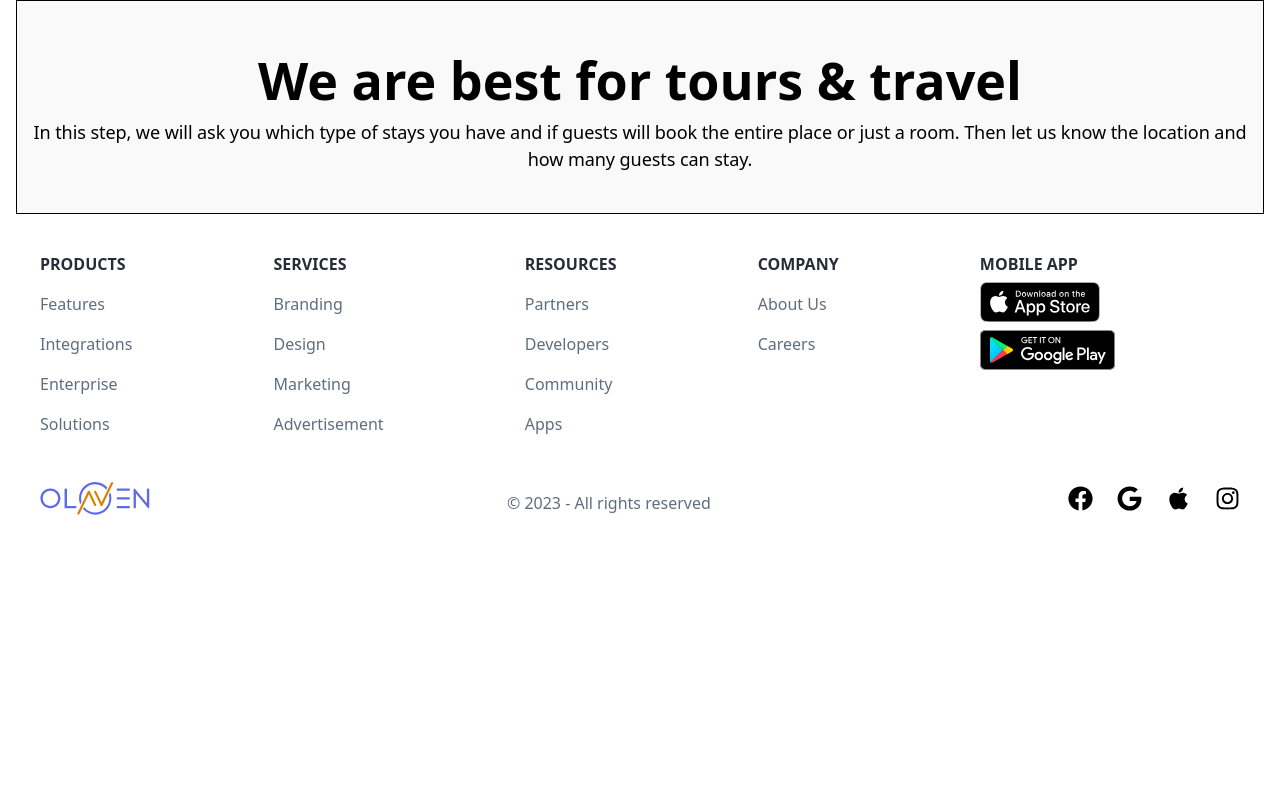
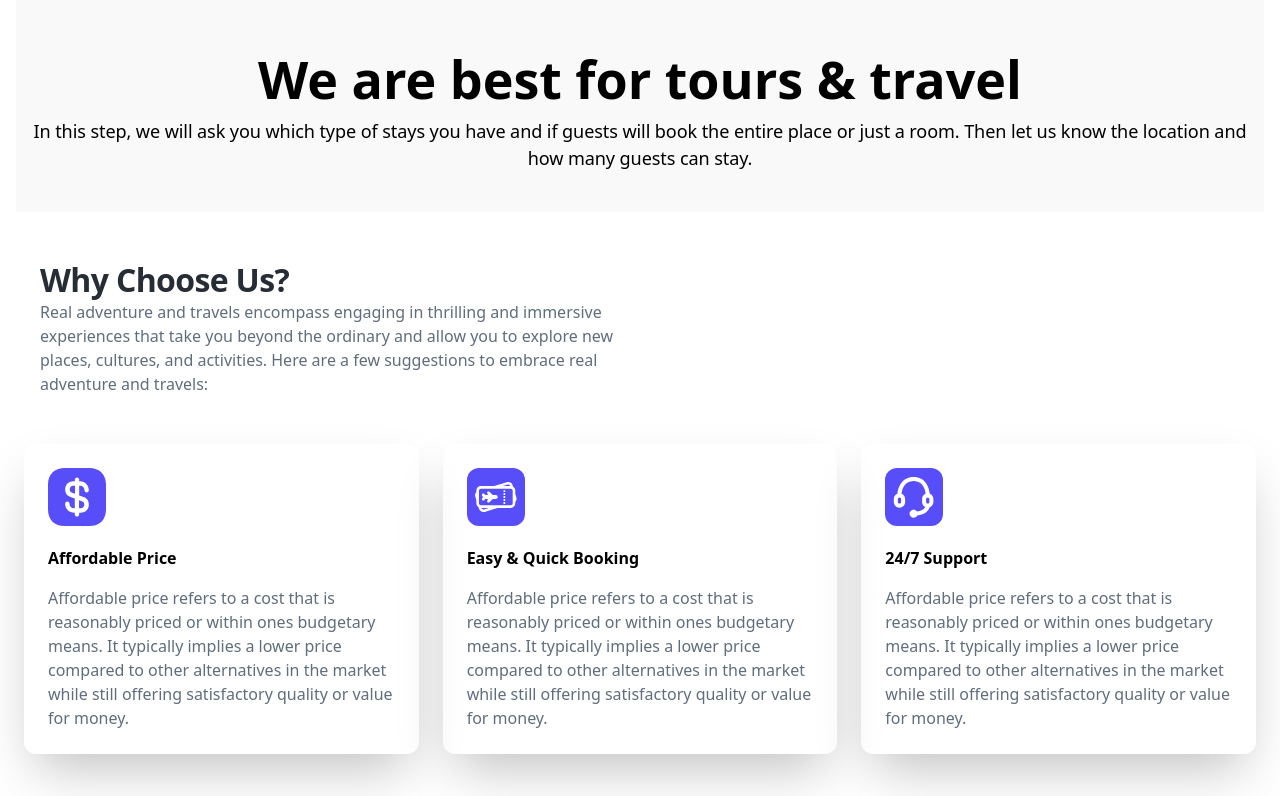
Before and after one commit to AbuRaihan1/totel-responsive, a Next.js app: page /about in a window 1280 px wide. Shown: the top 796 px of the page. Built offline with nearby package versions, Linux system fonts and the light colour scheme.

Commit message:
about page why chose us 3 service added

```diff
--- a/src/UI/RootLayout/RootLayout.tsx
+++ b/src/UI/RootLayout/RootLayout.tsx
@@ -2,7 +2,7 @@
 import Footer1 from "@/components/footer/Footer1";
 import Nav from "@/components/home/NewNavbar/Nav";
 // import Footer from "@/components/home/NewFooter/Footer";
-import Footer from '../../components/footer/Footer1'
+import Footer from "../../components/footer/Footer1";
 interface RootLayout {
   children: React.ReactNode;
 }
--- a/src/pages/about.tsx
+++ b/src/pages/about.tsx
@@ -11,7 +11,7 @@
       </Head>
 
       <RootLayout>
-        <div className="border bg-greyish mx-4 py-10 text-center">
+        <div className="bg-greyish mx-4 py-10 text-center">
           <h2 className="text-[3.25rem] font-semibold">{`We are best for tours & travel`}</h2>
           <p className=" text-[1.13rem] tracking-[-0.1px]  md:text-center text-justify">
             In this step, we will ask you which type of stays you have and if
@@ -20,81 +20,72 @@
           </p>
         </div>
 
-        {/* <div className="bg-system-background-light-primary w-[94.5rem] h-[34.63rem] flex flex-col py-[4rem] box-border items-center justify-center gap-[3.13rem] text-purple-600 lg:w-auto lg:h-auto md:flex-col sm:flex-col">
-          <div className="w-[80rem] flex flex-row items-center justify-start lg:w-auto lg:h-auto lg:flex-col md:flex-col sm:flex-col">
-            <div className="w-[80rem] flex flex-col items-start justify-center gap-[0.5rem]">
-              <div className="self-stretch flex flex-col items-start justify-center gap-[1rem] text-[2rem] text-gray-700">
-                <b className="self-stretch relative tracking-[-0.02em] leading-[2.5rem] ">
-                  Why Choose Us?
-                </b>
-                <div className="relative text-[1rem] tracking-[-0.1px] leading-[1.5rem] text-gray-50 inline-block w-[78rem] lg:self-stretch lg:w-auto lg:flex-1 md:self-stretch md:w-auto md:flex-1 sm:flex-1">
-                  Real adventure and travels encompass engaging in thrilling and
-                  immersive experiences that take you beyond the ordinary and
-                  allow you to explore new places, cultures, and activities.
-                  Here are a few suggestions to embrace real adventure and
-                  travels:
-                </div>
+        <div className="bg-system-background-light-primary mx-10 my-12">
+          <b className="self-stretch relative tracking-[-0.02em] leading-[2.5rem] text-[2rem] text-gray-700">
+            Why Choose Us?
+          </b>
+          <p className=" text-[1rem]   text-gray-50  lg:w-1/2 w-full">
+            Real adventure and travels encompass engaging in thrilling and
+            immersive experiences that take you beyond the ordinary and allow
+            you to explore new places, cultures, and activities. Here are a few
+            suggestions to embrace real adventure and travels:
+          </p>
+        </div>
+
+        <div className="grid lg:grid-cols-3 md:grid-cols-2 grid-cols-1 gap-6 mx-6">
+          <div className=" shadow-2xl rounded-xl p-6">
+            <div className="">
+              <div className="">
+                <img
+                  className="mb-5 w-[3.63rem] h-[3.63rem]"
+                  alt=""
+                  src="/svg/union112.svg"
+                />
               </div>
+              <b className="">Affordable Price</b>
+            </div>
+            <div className="text-[1rem] mt-4  text-gray-50">
+              Affordable price refers to a cost that is reasonably priced or
+              within ones budgetary means. It typically implies a lower price
+              compared to other alternatives in the market while still offering
+              satisfactory quality or value for money.
             </div>
           </div>
-          <div className="w-[90rem] flex flex-col items-center justify-evenly  gap-[2rem] text-[1.38rem] text-label-color-light-primary lg:h-auto lg:flex-row">
-            <div className="flex-1 flex flex-col items-start justify-start gap-[0.94rem] lg:h-auto lg:flex-col lg:flex-[unset] lg:self-stretch md:flex-col sm:flex-col">
-              <div className="flex flex-col items-start justify-start gap-[1.25rem]">
-                <div className="flex flex-row items-start justify-start">
+
+          <div className="">
+            <div className="shadow-2xl rounded-xl p-6">
+              <div className="">
+                <div className="">
                   <img
-                    className="relative w-[3.63rem] h-[3.63rem]"
+                    className="mb-5 w-[3.63rem] h-[3.63rem] bg-purple p-2 rounded-xl"
                     alt=""
-                    src="/svg/union112.svg"
+                    src="/svg/union12.svg"
                   />
                 </div>
-                <b className="relative tracking-[-0.02em] leading-[2.5rem]">
-                  Affordable Price
-                </b>
+                <b className="">Easy & Quick Booking</b>
               </div>
-              <div className="relative text-[1rem] tracking-[-0.02em] leading-[1.5rem] text-gray-50 inline-block w-[22.75rem] h-[7.44rem] shrink-0">
+              <div className="text-[1rem] mt-4  text-gray-50">
                 Affordable price refers to a cost that is reasonably priced or
                 within ones budgetary means. It typically implies a lower price
                 compared to other alternatives in the market while still
                 offering satisfactory quality or value for money.
               </div>
             </div>
+          </div>
 
-            <div className="flex-1 flex flex-col items-start justify-start gap-[0.94rem] lg:w-auto lg:h-auto lg:flex-[unset] lg:self-stretch md:flex-col sm:flex-col">
-              <div className="flex flex-col items-start justify-start gap-[1.25rem]">
-                <div className="rounded-mini bg-purple rounded-2xl w-[3.63rem] h-[3.63rem] flex flex-col p-[0.63rem] box-border items-center justify-center">
+          <div className="">
+            <div className=" shadow-2xl rounded-xl p-6">
+              <div className="">
+                <div className="">
                   <img
-                    className="relative w-[2.41rem] h-[1.75rem]"
+                    className="mb-5 w-[3.63rem] h-[3.63rem] bg-purple p-2 rounded-xl"
                     alt=""
-                    src="/svg/union12.svg"
+                    src="/svg/page11.svg"
                   />
                 </div>
-                <div className="flex flex-col items-start justify-start">
-                  <b className="relative tracking-[-0.02em] leading-[2.5rem]">{`Easy & Quick Booking`}</b>
-                </div>
+                <b className="">24/7 Support</b>
               </div>
-              <div className="relative text-[1rem] tracking-[-0.02em] leading-[1.5rem] text-gray-50 inline-block w-[22.75rem] h-[7.44rem] shrink-0">
-                Affordable price refers to a cost that is reasonably priced or
-                within ones budgetary means. It typically implies a lower price
-                compared to other alternatives in the market while still
-                offering satisfactory quality or value for money.
-              </div>
-            </div>
-            <div className="flex-1 flex flex-col items-start justify-start gap-[0.94rem] lg:w-auto lg:h-auto lg:flex-[unset] lg:self-stretch md:flex-col sm:flex-col">
-              <div className="flex flex-col items-start justify-start gap-[1.25rem]">
-                <div className="rounded-mini bg-purple rounded-2xl w-[3.63rem] h-[3.63rem] flex flex-col p-[0.63rem] box-border items-center justify-center">
-                  <img
-                    className="relative w-[2.06rem] h-[2.13rem]"
-                    alt=""
-                    src="/svg/page1.svg"
-                  />
-                </div>
-                <div className="flex flex-col items-start justify-start">
-                  <b className="relative tracking-[-0.02em] leading-[2.5rem]">
-                    24/7 Support
-                  </b>
-                </div>
-              </div>
-              <div className="relative text-[1rem] tracking-[-0.02em] leading-[1.5rem] text-gray-50 inline-block w-[22.75rem] h-[7.44rem] shrink-0">
+              <div className="text-[1rem] mt-4  text-gray-50">
                 Affordable price refers to a cost that is reasonably priced or
                 within ones budgetary means. It typically implies a lower price
                 compared to other alternatives in the market while still
@@ -103,7 +94,8 @@
             </div>
           </div>
         </div>
-        <div className="bg-greyish w-[94.5rem] flex flex-row py-[4rem] px-[7.5rem] box-border items-center justify-between text-[2rem] lg:w-auto lg:h-auto lg:flex-row md:flex-row gap-6 sm:flex-col">
+
+        {/* <div className="bg-greyish w-[94.5rem] flex flex-row py-[4rem] px-[7.5rem] box-border items-center justify-between text-[2rem] lg:w-auto lg:h-auto lg:flex-row md:flex-row gap-6 sm:flex-col">
           <div className="w-[41.44rem] flex flex-col items-start justify-center gap-[2rem] lg:w-auto lg:h-auto lg:flex-col md:flex-col sm:flex-col">
             <b className="self-stretch relative tracking-[-0.02em] leading-[2.5rem]">
               Explore Real Adventure & Travels
```
